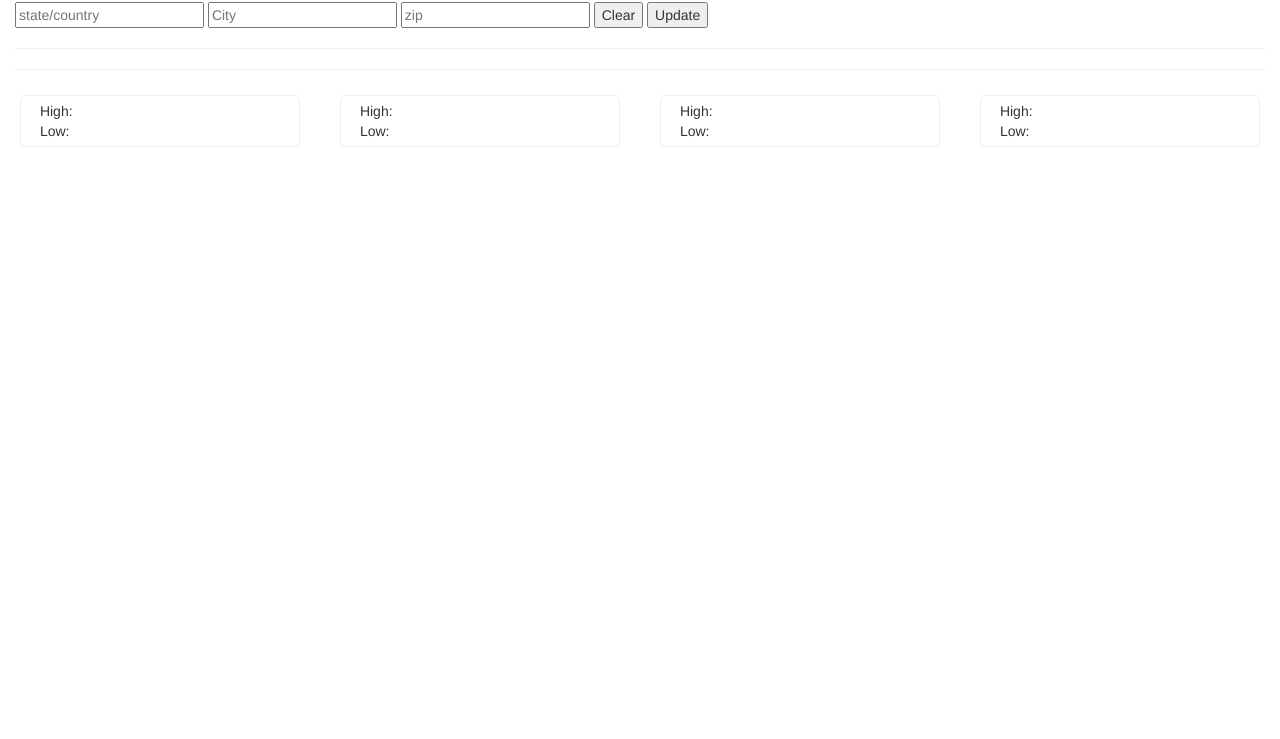
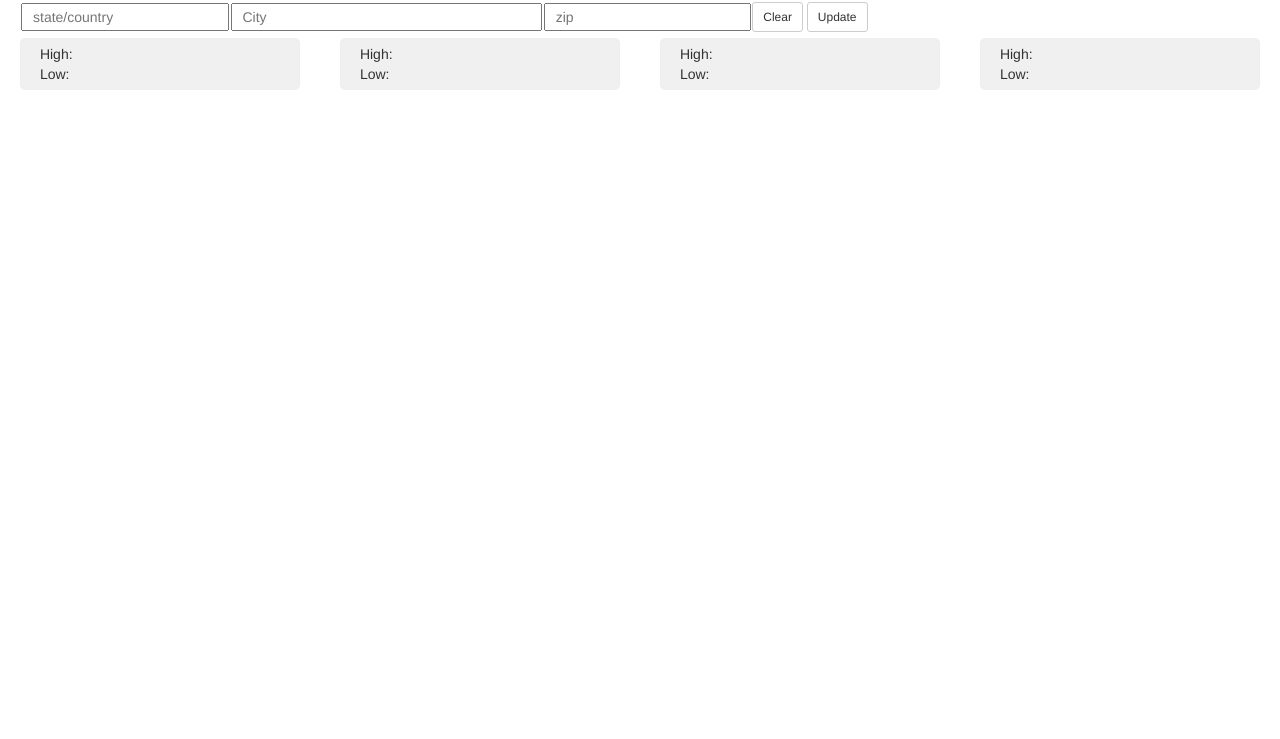
Before and after one commit to AlekseyMalyshev/wunderground, a plain HTML site: page index.html in a window 1280 px wide. Shown: the part 61-800 px from the top of the page. Drawn offline with nearby package versions, Linux system fonts and the light colour scheme; no server answers.

Commit message:
improved layout

```diff
--- a/index.html
+++ b/index.html
@@ -14,17 +14,16 @@
         </div>
         <div class="col-sm-12">
           <form class="form-horizontal" id="get-weather">
-            <input type="text" id="country" placeholder="state/country">
-            <input type="text" id="city" placeholder="City">
-            <input type="text" id="zip" placeholder="zip">
-            <button type="reset">Clear</button>
-            <button type="submit">Update</button>
+            <input class="col-xs-12 col-sm-2" type="text" id="country" placeholder="state/country">
+            <input class="col-xs-12 col-sm-3" type="text" id="city" placeholder="City">
+            <input class="col-xs-12 col-sm-2" type="text" id="zip" placeholder="zip">
+            <button class="btn btn-sm btn-default" type="reset">Clear</button>
+            <button class="btn btn-sm btn-default" type="submit">Update</button>
           </form>
         </div>
       </div>
       <div class="row">
         <div class="col-sm-12">
-          <hr class="colorgraph">
           <div class="current hidden">
             <select class="pull-right" id="c-f">
               <option value="C">C</option>
@@ -34,7 +33,6 @@
             <img id="icon" src="">
             <span id="temp"></span>
           </div>
-          <hr class="colorgraph">
         </div>
         <div class="forecast">
           <div class="col-sm-3">
--- a/style.css
+++ b/style.css
@@ -3,7 +3,25 @@ h2 {
   text-align: center;
 }
 
+div.current {
+  background-color: #f0f0f0;
+  border: 1px solid #eeeeee;
+  border-radius: 5px;
+  padding: 5px;
+  margin: 5px;
+}
+
+form.form-horizontal {
+  margin-left: 5px;
+}
+
+form.form-horizontal input {
+  padding: 2px 10px 2px 10px;
+  margin: 1px;
+}
+
 div.dayf {
+  background-color: #f0f0f0;
   border: 1px solid #eeeeee;
   border-radius: 5px;
   margin: 5px;
```
